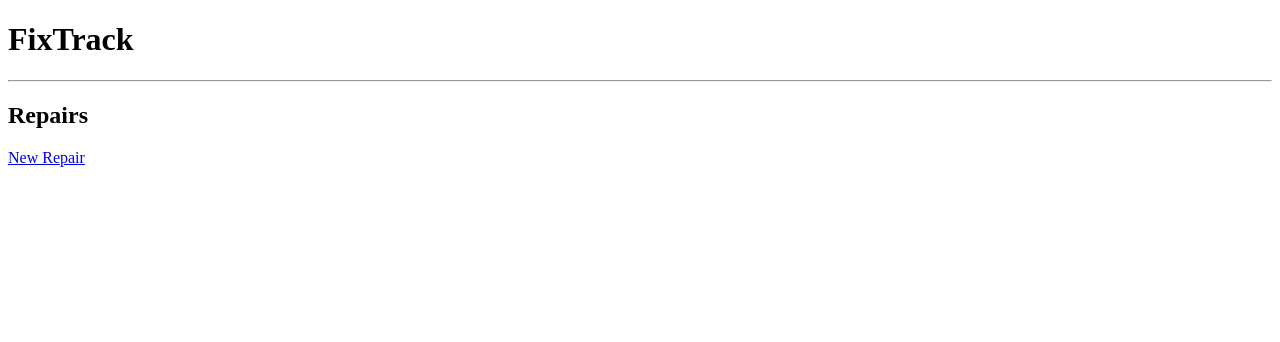
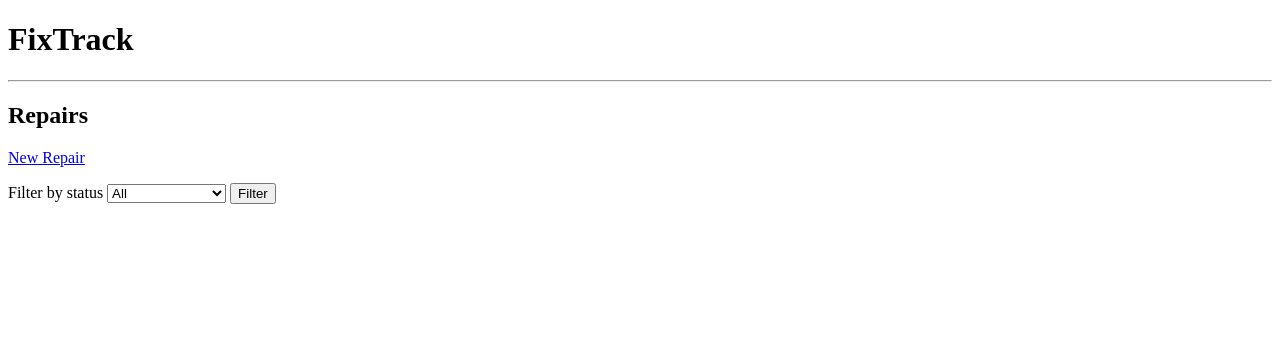
Before and after one commit to JuanEscalada/Fixtrack, a Flask app: page / in a window 1280 px wide. Shown: the top 342 px of the page. Run offline with Flask 3, Linux system fonts and the light colour scheme; data that the repository does not hold is empty.

Commit message:
✨ Add repair status filtering

```diff
--- a/app/routes.py
+++ b/app/routes.py
@@ -9,11 +9,19 @@ main = Blueprint("main", __name__)
 
 @main.route("/")
 def index():
-    repairs = Repair.query.order_by(Repair.created_at.desc()).all()
+    status = request.args.get("status")
+
+    query = Repair.query
+
+    if status:
+        query = query.filter_by(status=status)
+
+    repairs = query.order_by(Repair.created_at.desc()).all()
 
     return render_template(
         "repairs.html",
         repairs=repairs,
+        selected_status=status,
     )
 
 
--- a/app/templates/repairs.html
+++ b/app/templates/repairs.html
@@ -9,6 +9,25 @@
         New Repair
     </a>
 </p>
+
+<form method="get">
+    <label for="status">Filter by status</label>
+
+    <select id="status" name="status">
+        <option value="">All</option>
+        <option value="Received">Received</option>
+        <option value="Diagnosing">Diagnosing</option>
+        <option value="Waiting for parts">Waiting for parts</option>
+        <option value="In progress">In progress</option>
+        <option value="Ready">Ready</option>
+        <option value="Delivered">Delivered</option>
+        <option value="Cancelled">Cancelled</option>
+    </select>
+
+    <button type="submit">
+        Filter
+    </button>
+</form>
 
 <ul>
     {% for repair in repairs %}
```
